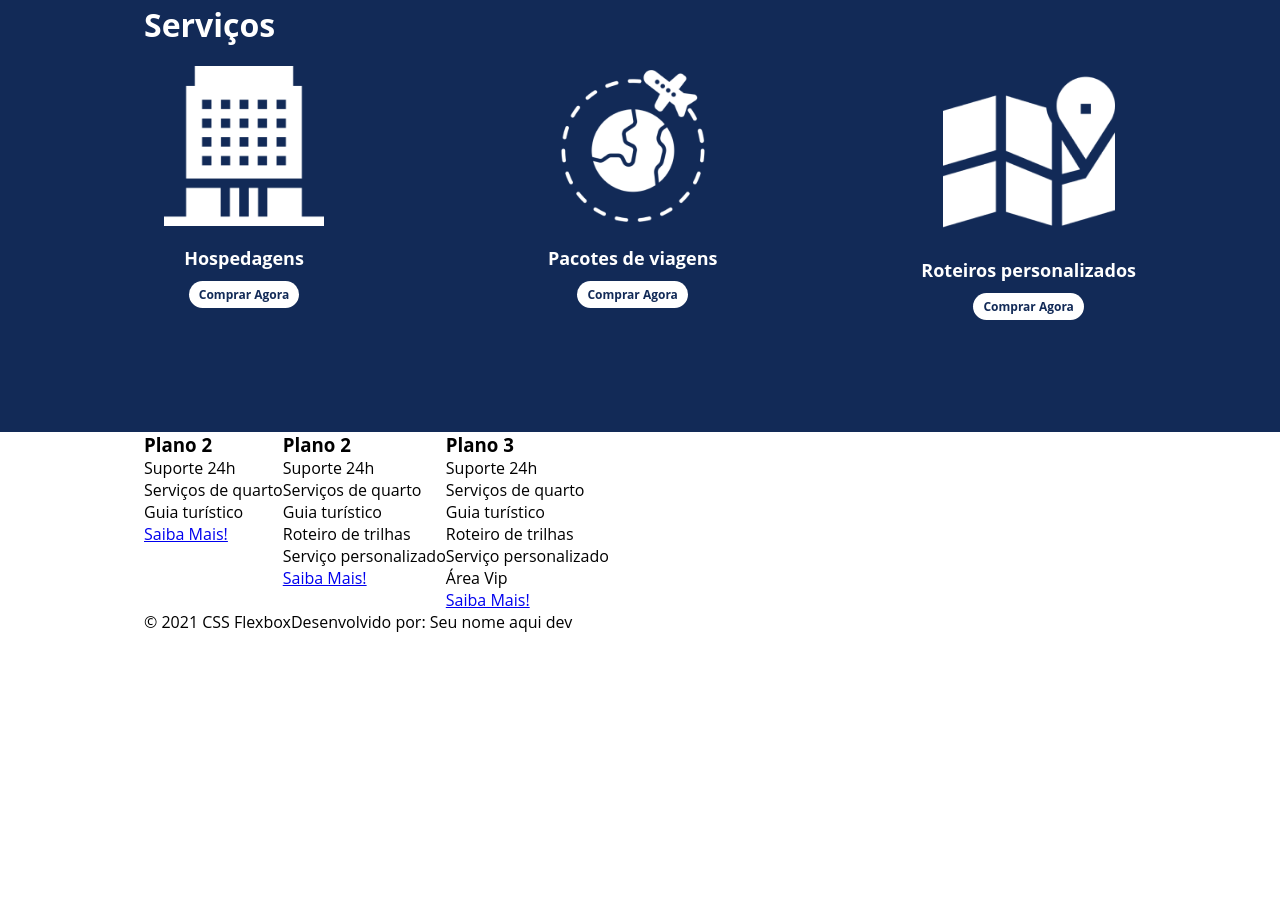
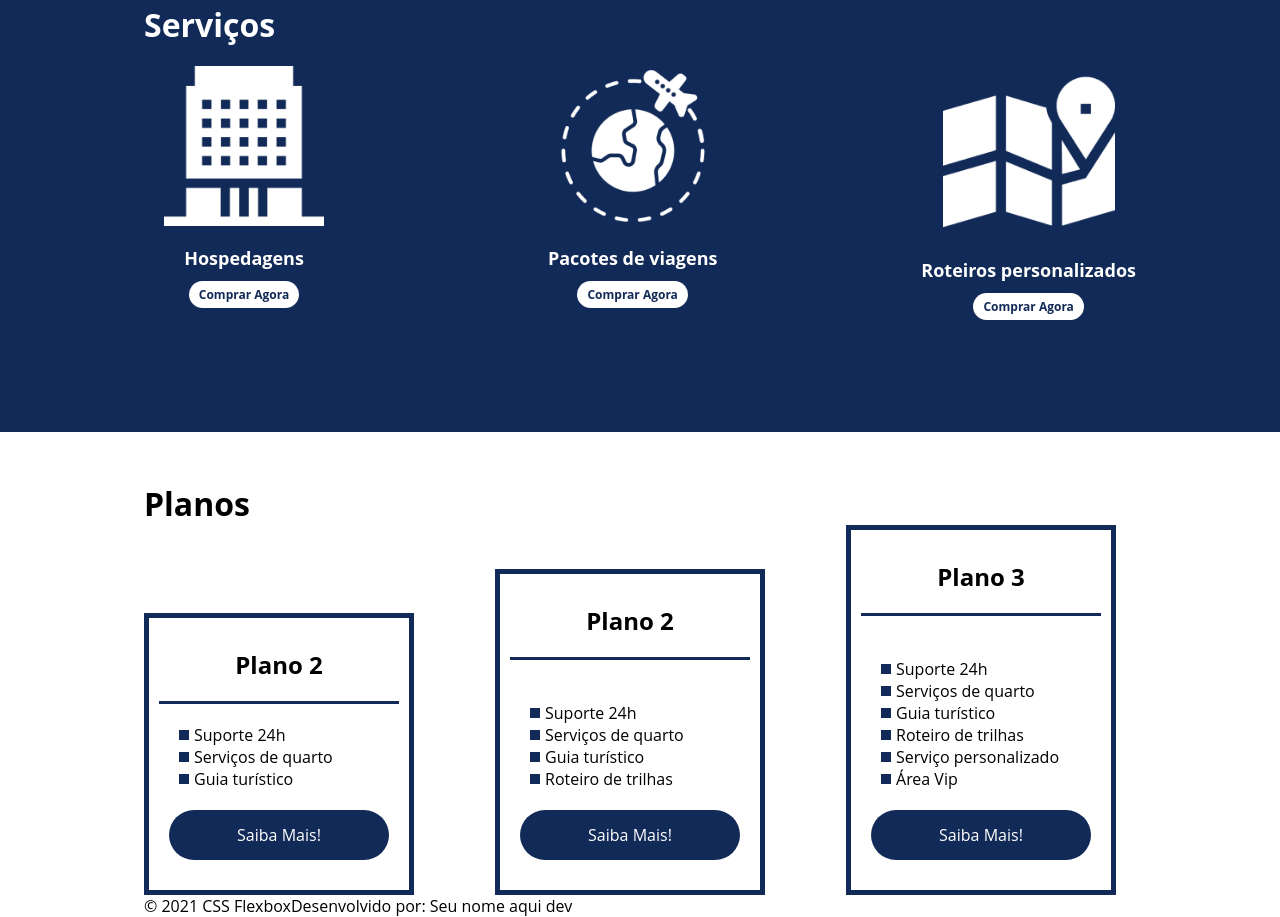
Before and after one commit to th1998c/Flex_Turismos, a plain HTML site: page index.html in a window 1280 px wide. Shown: the part 1238-2155 px from the top of the page. Before the commit the page ends 1871 px from the top, so only its background shows below. Drawn offline with Linux system fonts and the light colour scheme.

Commit message:
estilização planos

```diff
--- a/index.html
+++ b/index.html
@@ -27,7 +27,7 @@
         <div class="texto-apresentacao">
             <h1>Flex <br>Turismos</h1>
             <p>O melhor serviço para você!</p>
-            <a href="">Saiba Mais!</a>
+            <a href="" class="btn">Saiba Mais!</a>
         </div>
 
         <div>
@@ -77,31 +77,36 @@
         </div>
     </div>
     </div>
-    <div class="flex-container">
+    <div class="flex-container" id="planos">
         <div>
+            <h2>Planos</h2>
+        </div>
+        <div class="list-planos">
+            <div class="item-plano">
                 <h3>Plano 2</h3>
                 <ul>
                     <li>Suporte 24h</li>
                     <li>Serviços de quarto</li>
                     <li>Guia turístico</li>
                 </ul>
-            <a href="#">Saiba Mais!</a>
+                <a href="#" class="btn">Saiba Mais!</a>
             </div>
 
-        <div>
+            <div class="item-plano">
                 <h3>Plano 2</h3>
+                <br>
                 <ul>
                     <li>Suporte 24h</li>
                     <li>Serviços de quarto</li>
                     <li>Guia turístico</li>
                     <li>Roteiro de trilhas</li>
-                <li>Serviço personalizado</li>
                 </ul>
-            <a href="#">Saiba Mais!</a>
+                <a href="#" class="btn">Saiba Mais!</a>
             </div>
 
-        <div>
+            <div class="item-plano">
                 <h3>Plano 3</h3>
+                <br>
                 <ul>
                     <li>Suporte 24h</li>
                     <li>Serviços de quarto</li>
@@ -110,7 +115,8 @@
                     <li>Serviço personalizado</li>
                     <li>Área Vip</li>
                 </ul>
-            <a href="#">Saiba Mais!</a>
+                <a href="#" class="btn">Saiba Mais!</a>
+            </div>
         </div>
     </div>
 
--- a/style.css
+++ b/style.css
@@ -64,7 +64,7 @@ header .menu{
     font-size: 48px;
     margin-bottom: 10px;
 }
-.texto-apresentacao a{
+.btn{
     background-color: #122a57;
     color: #fff;
     text-align: center;
@@ -161,3 +161,70 @@ header .menu{
     width: 80%;
     margin: auto;
 }
+
+#planos{
+    flex-direction: column;
+    min-width: 100vh;
+    padding-top: 50px;
+}
+
+#planos h2{
+    font-size: 32px;
+}
+
+.list-planos{
+    display: flex;
+    align-items: flex-end;
+    justify-content: space-between;
+}
+
+.item-plano{
+    flex: 1;
+    border: 5px solid #122a57;
+    margin-right: 20px;
+    padding: 10px;
+    max-width: 240px;
+}
+
+.item-plano .btn{
+    margin: auto;
+    margin-bottom: 20px;
+}
+
+.item-plano h3{
+   font-size: 24px;
+   display: flex;
+   flex-direction: column;
+   text-align: center;
+   margin-top: 20px;
+}
+
+.item-plano h3::after{
+    content: "";
+    background-color: #122a57;
+    width: 100%;
+    height: 3px;
+    margin-top: 20px;
+    margin-bottom: 10px;
+}
+
+.item-plano ul{
+    padding: 10px 20px;
+    display: flex;
+    flex-direction: column;
+    margin-bottom: 10px;
+}
+
+.item-plano ul li{
+  display: flex;
+  flex-wrap: nowrap;
+  align-items: center;
+}
+
+.item-plano ul li::before{
+    content: "";
+    background-color: #122a57;
+    width: 10px;
+    height: 10px;
+    margin-right: 5px;
+}
```
Lines whose indentation alone changed are shown as unchanged.
